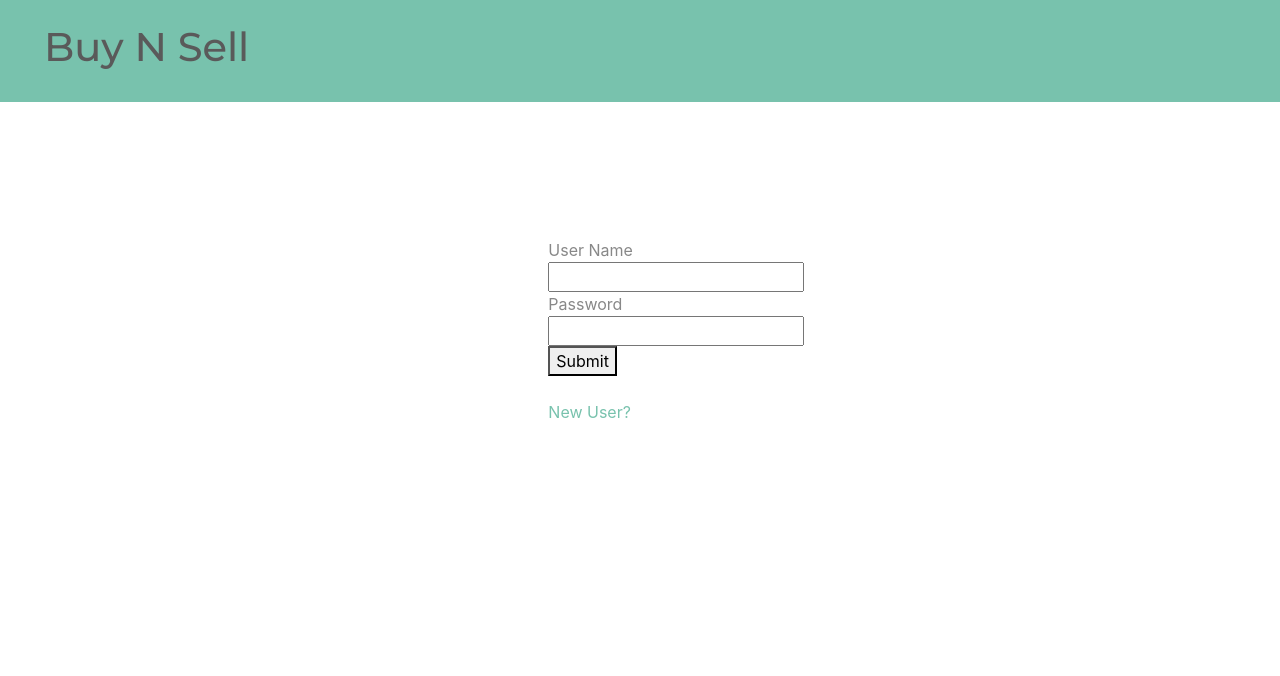
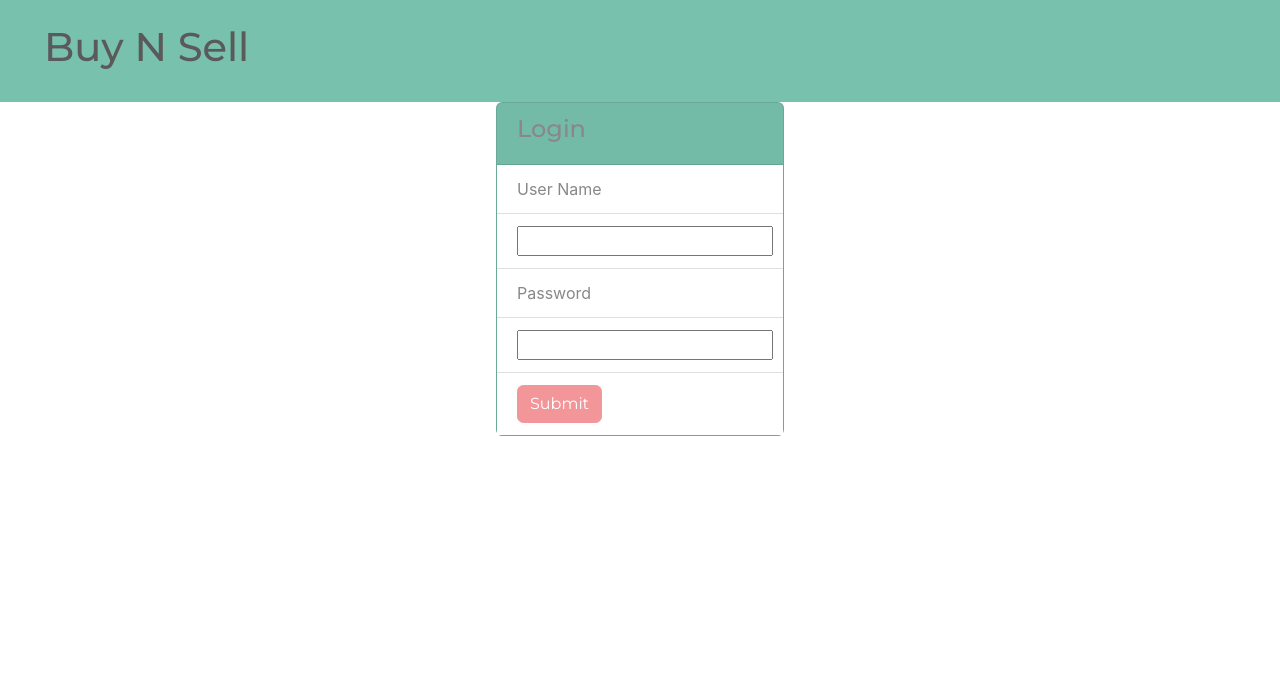
Before and after one commit to JohnminerIv/sell_stuff, a Flask app: page /user_login in a window 1280 px wide. Shown: the top 676 px of the page. Run offline with Flask 2, Linux system fonts and the light colour scheme; some libraries are stand-ins or nearby versions.

Commit message:
more edits to tests

```diff
--- a/app.py
+++ b/app.py
@@ -3,6 +3,7 @@ from pymongo import MongoClient
 from bson.objectid import ObjectId
 import os
 from dotenv import load_dotenv
+
 load_dotenv()
 user_name = os.getenv("User_name")
 Pass_word = os.getenv("Pass_word")
@@ -18,11 +19,14 @@ inventories = db.inventory
 
 @app.route('/')
 def home_page():
+    """Redirect users to login page"""
     return redirect(url_for('user_login', user=None))
 
 
 @app.route('/', methods=['POST'])
 def user_home_page():
+    """This is the users home page and it can be reached by passing in the user
+    or a user name and password."""
     if request.form.get('user_id') is not None:
         user_id = request.form.get('user_id')
         user = users.find_one({'_id': ObjectId(user_id)})
@@ -45,6 +49,8 @@ def user_home_page():
 
 @app.route('/search', methods=['POST'])
 def search():
+    """This is what I bult for a pretty slow search bar it returns the homepage
+    but with only specific items."""
     user_id = request.form.get('user_id')
     search = request.form.get('search')
     _items = items.find()
@@ -58,16 +64,19 @@ def search():
 
 @app.route('/user_login')
 def user_login():
+    '''Renders login html'''
     return render_template('user_login.html', user=None)
 
 
 @app.route('/user_login/create')
 def user_new_form():
+    """ Renders the html to create a new user."""
+    return render_template('user_create.html', user=None, error=False)
 
-    return render_template('user_create.html', user=None, error=False)
 
 @app.route('/user_login/create', methods=['POST'])
 def user_new_create():
+    """Creates the new user"""
     _users = users.find()
     for user in _users:
         if user['user_name'] == request.form.get('user_name'):
@@ -84,6 +93,7 @@ def user_new_create():
 
 @app.route('/user/account', methods=['POST'])
 def user_account():
+    """Allows user to edit their account."""
     user_id = request.form.get('user_id')
     if request.form.get('submit') is not None:
         if request.form.get('admin_password') == 'seller':
@@ -107,8 +117,10 @@ def user_account():
     user = users.find_one({'_id': ObjectId(user_id)})
     return render_template('user_edit.html', user=user)
 
+
 @app.route('/user/cart', methods=['POST'])
 def user_cart():
+    '''Allows user to access their cart.'''
     user_id = request.form.get('user_id')
     user = users.find_one({'_id': ObjectId(user_id)})
     user_cart = carts.find({'user_id': ObjectId(user_id)})
@@ -117,6 +129,7 @@ def user_cart():
 
 @app.route('/user/cart/add', methods=['POST', 'GET'])
 def user_cart_add():
+    """Routes from a button on homepage lets the user add an item to cart."""
     user_id = request.form.get('user_id')
     user = users.find_one({'_id': ObjectId(user_id)})
     item_id = request.form.get('item_id')
@@ -134,8 +147,10 @@ def user_cart_add():
     carts.insert_one(new_cart_item)
     return redirect(url_for('user_home_page'), code=307)
 
+
 @app.route('/user/cart/item', methods=['POST'])
 def user_cart_item():
+    '''Lets the user see more information about the item in their cart.'''
     user_id = request.form.get('user_id')
     user = users.find_one({'_id': ObjectId(user_id)})
     cart_item_id = request.form.get('cart_item_id')
@@ -157,34 +172,19 @@ def user_cart_item():
         return redirect(url_for('user_cart'), code=307)
     cart_item = carts.find_one({'_id': ObjectId(cart_item_id)})
     return render_template('user_cart_item.html', user=user, cart_item=cart_item)
-'''
-@app.route('/user/cart/edit', methods=['POST'])
-def user_cart_edit():
-    user_id = request.form.get('user_id')
-    cart_item = carts.find_one({'user_id': ObjectId(user_id)})
-    new_cart_item = {
-        'name': cart_item['name'],
-        'description': cart_item['description'],
-        'amount': request.form.get('amount'),
-        'image': cart_item['image'],
-        'price': cart_item['price'],
-        'seller': cart_item['seller'],
-        'item_id': ObjectId(cart_item['item_id']),
-        'user_id': ObjectId(cart_item['user_id'])
-    }
-    carts.update_one({'_id': ObjectId(cart_item['_id'])}, {'$set': new_cart_item})
-    return redirect(url_for('user_cart_item'))
-'''
+
+
 @app.route('/user/cart/delete', methods=['POST'])
 def user_cart_delete():
+    """Deletes an item in the users cart"""
     cart_item_id = request.form.get('cart_item_id')
     carts.delete_one({'_id': ObjectId(cart_item_id)})
     return redirect(url_for('user_cart'), code=307)
 
 
-
 @app.route('/<user_id>/delete')
 def user_delete(user_id):
+    """Deletes the user from the users side."""
     _user = users.find_one({'_id': ObjectId(user_id)})
     try:
         user_inventory = inventories.find_one({'_id': ObjectId(_user['inventory'])})
@@ -210,6 +210,7 @@ def user_delete(user_id):
 
 @app.route('/admin/accounts', methods=['POST'])
 def admin_account_list():
+    """Lists the accounts for the admin to see."""
     user_id = request.form.get('user_id')
     user = users.find_one({'_id': ObjectId(user_id)})
     if request.form.get('_user_id') is not None:
@@ -232,6 +233,7 @@ def admin_account_list():
 
 @app.route('/admin/inventory', methods=['POST'])
 def admin_inventory():
+    """Allows the admin to Add Edit and Delete items."""
     user_id = request.form.get('user_id')
     user = users.find_one({'_id': ObjectId(user_id)})
     inventory = inventories.find_one({'user_id': ObjectId(user_id)})
@@ -264,14 +266,18 @@ def admin_inventory():
     user_items = items.find({'inventory': ObjectId(inventory['_id'])})
     return render_template('admin_inventory.html', user=user, inventory=inventory, items=user_items)
 
+
 @app.route('/admin/add/item', methods=['POST'])
 def admin_edit_inventory():
+    """Renders html to add items"""
     user_id = request.form.get('user_id')
     user = users.find_one({'_id': ObjectId(user_id)})
     return render_template('admin_add_item.html', user=user)
 
+
 @app.route('/admin/edit/item', methods=['POST'])
 def admin_edit_item():
+    """Renders html to delete items"""
     user_id = request.form.get('user_id')
     user = users.find_one({'_id': ObjectId(user_id)})
     inventory = inventories.find_one({'user_id': ObjectId(user_id)})
@@ -279,8 +285,10 @@ def admin_edit_item():
     item = items.find_one({'_id': ObjectId(item_id)})
     return render_template('admin_edit_item.html', user=user, inventory=inventory, item=item)
 
+
 @app.route('/item/information', methods=['POST'])
 def item_information():
+    """More information page for the items"""
     user_id = request.form.get('user_id')
     user = users.find_one({'_id': ObjectId(user_id)})
     item_id = request.form.get('item_id')
@@ -298,6 +306,7 @@ def item_information():
 
 @app.route('/kill')
 def kill():
+    """Deletes everything stored in the databases"""
     _users = users.find()
     _items = items.find()
     _carts = carts.find()
@@ -313,6 +322,5 @@ def kill():
     return redirect(url_for('home_page'))
 
 
-
 if __name__ == '__main__':
   app.run(debug=True, host='0.0.0.0', port=os.environ.get('PORT', 5000))
--- a/templates/user_login.html
+++ b/templates/user_login.html
@@ -3,7 +3,7 @@
 
 
 
-
+<!--
 <div class="row justify-content-center pt-2">
 
         <div class="col-md-2 justify-content-center pt-2">
@@ -17,10 +17,24 @@
 <br>
 <a href="user_login/create">New User?</a><br>
 
-<!-- {% for user in users %}
+ {% for user in users %}
 {{user.user_name}}<br>
 {{user.user_password}}<br>
-{% endfor %} -->
+{% endfor %}
 </div>
+</div>-->
+<div class="card bg-primary mx-auto" style="width: 18rem;">
+  <div class="card-header">
+    <h4>Login</h4>
+  </div>
+  <form action="/" method="POST">
+  <ul class="list-group list-group-flush">
+    <li class="list-group-item">User Name</li>
+    <li class="list-group-item"><input type="text" name="user_name"><br></li>
+    <li class="list-group-item">Password</li>
+    <li class="list-group-item"><input type="text" name="user_password"><br></li>
+    <li class="list-group-item"><button type="submit" class="btn btn-secondary"name="button">Submit</button></li>
+  </ul>
+  </form>
 </div>
 {% endblock %}
```
